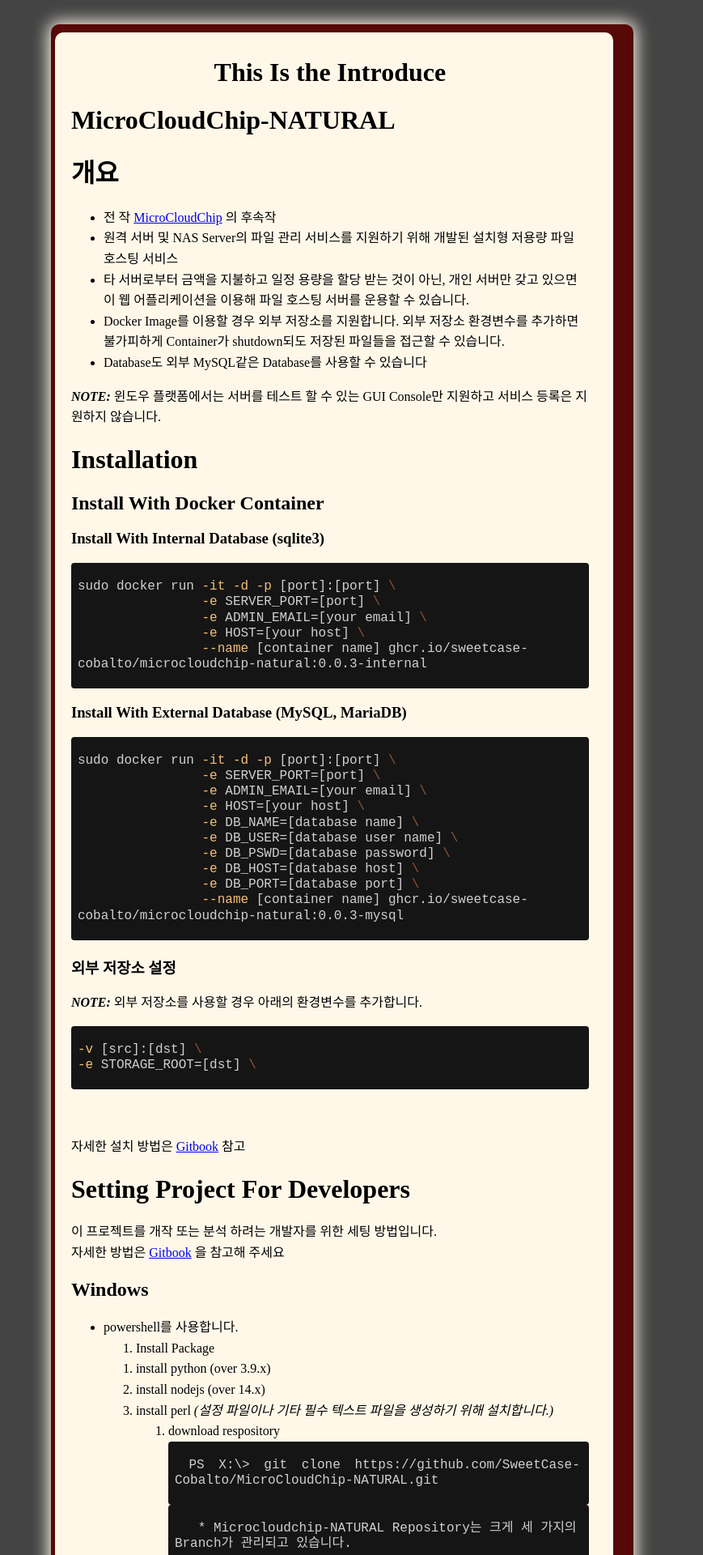
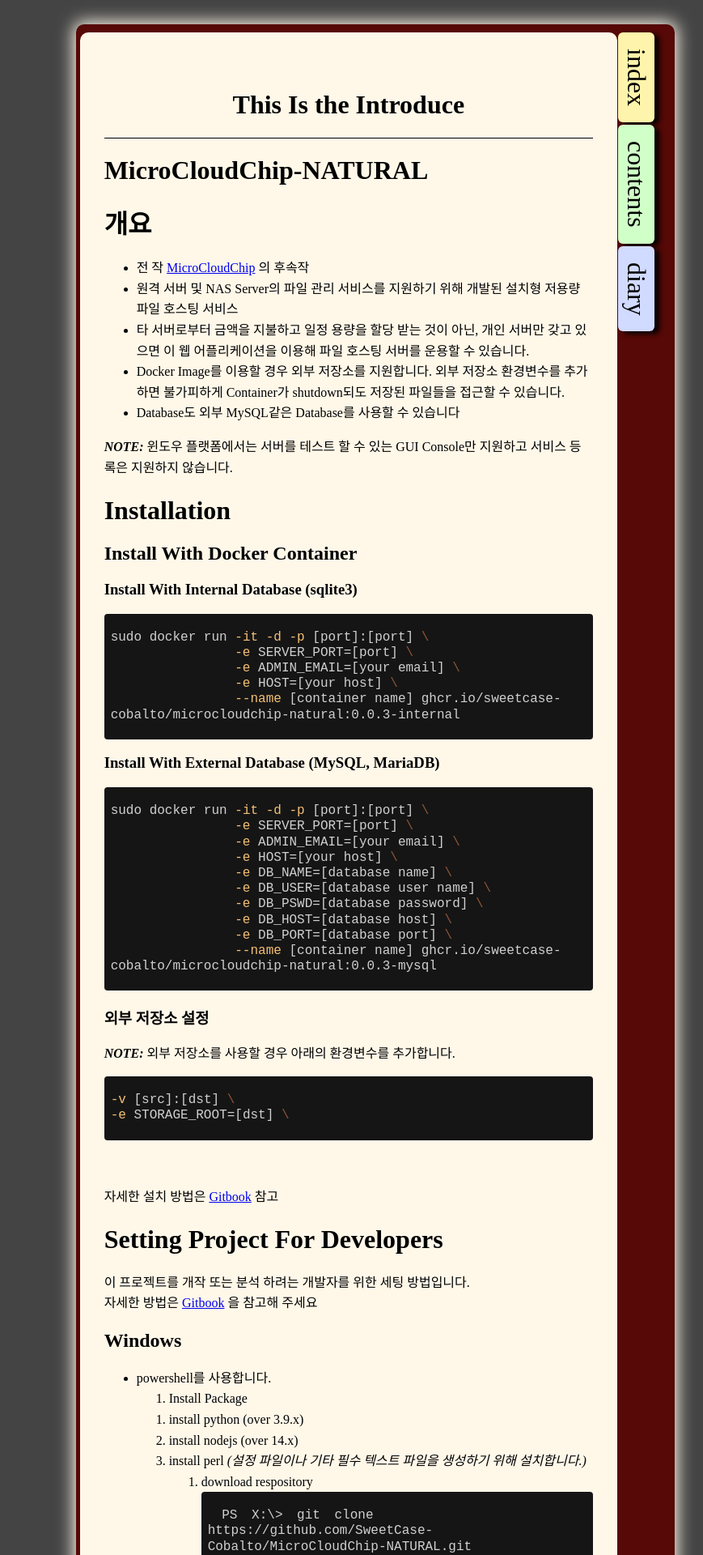
Before and after one commit to recoma96/mapley, a Jekyll site: the page built from index.markdown, in a window 1280 px wide. Shown: the top 1920 px of the page at 81% size, without its empty margins (411-1280 px from the left). Built offline with Jekyll 4.4.1, drawn with Linux system fonts in a browser that asks for light colours; some web fonts are replaced; some of the changed text lies outside the part shown.

Commit message:
fix body size

```diff
--- a/_layouts/index.html
+++ b/_layouts/index.html
@@ -15,8 +15,15 @@
                     <div class="paper-layer">
                         <center>
                             <h1>{{ page.title }}</h1>
+                            <div class="title-line"></div>
                         </center>
                         {{ content }}
+                    </div>
+                    <!-- post paper area -->
+                    <div class="content-post-layer">
+                        <div class="papaer" id="index">index</div>
+                        <div class="papaer" id="contents">contents</div>
+                        <div class="papaer" id="diary">diary</div>
                     </div>
                 </div>
             </div>
--- a/_sass/_base.scss
+++ b/_sass/_base.scss
@@ -27,13 +27,16 @@
 body {
     background-image: $body-wallpaper;
     background-size: cover;
+    width: 100%;
+    height: 100%;
 }
 // body opacity
 .content-layer {
-    position: absolute;
+    width: 100%;
+    height: 100%;
+    position: fixed;
+    overflow: hidden;
     background-color: rgba(0,0,0,0.57);
-    width: 96vw;
-    height: 93vh;
     top: 0;
     left: 0;
 
@@ -61,7 +64,7 @@
 
     // In book area
     .book-cover-layer {
-        height: 95%;
+        height: 90vh;
         width: 800px;
         background-color: $book-cover-color;
 
@@ -81,12 +84,19 @@
         // in real write contents layer
         .paper-layer {
             border-radius: 10px;
+            position: relative;
             width: 93%;
-            height: 98%;
+            height: 93%;
 
-            padding: 10px 30px 10px 20px;
+            padding: 50px 30px 10px 30px;
             background-color: $book-paper-color;
             overflow-y: scroll;
+
+            .title-line {
+                width: 100%;
+                height: 1px;
+                background-color: black;
+            }
 
             &::-webkit-scrollbar {
                 width: 12px;
@@ -102,6 +112,24 @@
                 border-radius: 6px;
             }
         }
+        .content-post-layer {
+            margin-left: 1px;
+
+            .papaer {
+                padding: 20px 4px 20px 4px;
+                font-family: $post-papaer-font-family;
+                color: black;
+                writing-mode: vertical-rl;
+                font-size: 2em;
+                border-radius: 6px;
+                box-shadow: 6px 3px 6px black;
+                margin-bottom: 3px;
+            }
+            // contents color
+            #index { background-color: $post-paper-index-color; }
+            #contents { background-color: $post-paper-contents-color; }
+            #diary { background-color: $post-paper-diary-color; }
+        }
     }
     @include media-query-in-mobile() {
         display: none;
--- a/assets/css/main.scss
+++ b/assets/css/main.scss
@@ -12,7 +12,7 @@
 $base-url: "{{ site.baseurl }}";
 $write-font-family: 'Noto Serif KR', serif; // 내용 작성할 때 쓰는 폰트
 $user-info-font-family: 'Song Myung', serif; // 좌측 블로그 운영자 정보 적어넣을 때 사용
-$post-tape-font-family: 'Hi Melody', cursive; // 우측 포스트 테입 폰트
+$post-papaer-font-family: 'Hi Melody', cursive; // 우측 포스트 테입 폰트
 $diary-font-family: 'Hi Melody', cursive; // 다이어리 전용 폰트
 $code-font-family: 'Nanum Gothic Coding', monospace; //코드 폰트
 
```
